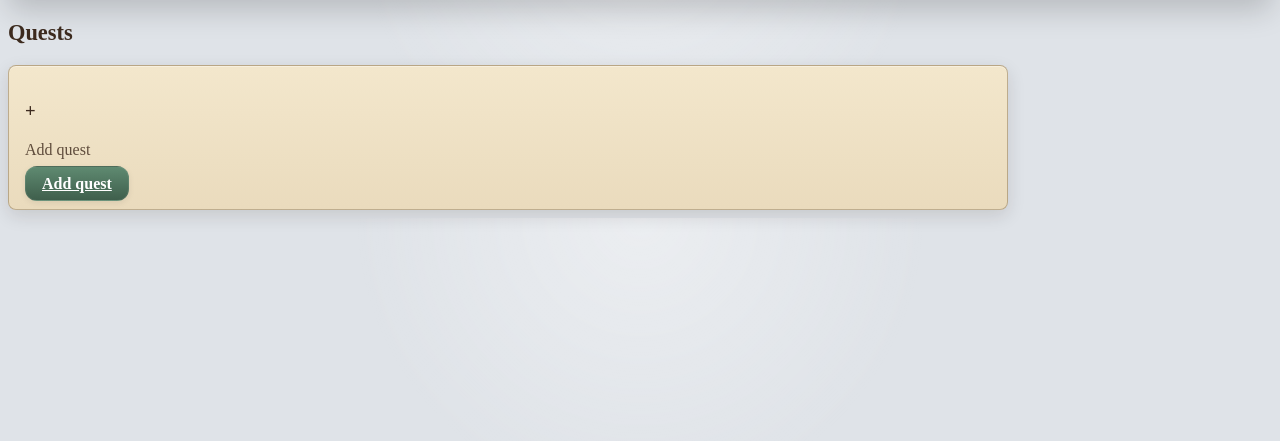
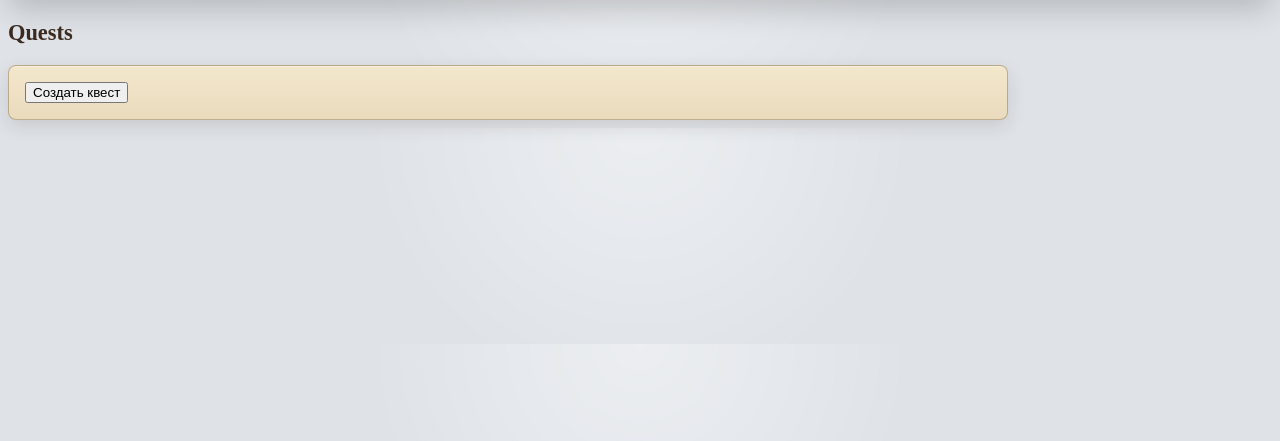
Before and after one commit to ddiedov/questy, a FastAPI app: page /quests/ in a window 1280 px wide. Shown: the part 88-529 px from the top of the page. Run offline with FastAPI, Linux system fonts and the light colour scheme; data that the repository does not hold is empty; parts of the project's set-up code (start-up, migrations or seed data) failed here and were passed over; some libraries are stand-ins or nearby versions.

Commit message:
create quest in 1 step

```diff
--- a/app/templates/quests/list.html
+++ b/app/templates/quests/list.html
@@ -13,13 +13,12 @@
         <div class="col-12 col-sm-6 col-md-4 mb-4">
             <div class="card">
                 <div class="card-body text-center">
-                    <h3>+</h3>
-                    <p class="text-muted">
-                        Add quest
-                    </p>
-                    <a href="/quests/add" class="btn btn-primary">
-                        Add quest
-                    </a>
+                    <form method="post" action="/quests">
+                        <input type="hidden" name="title" value="draft">
+                        <button type="submit">
+                            Создать квест
+                        </button>
+                    </form>
                 </div>
             </div>
         </div>
```
Also changed, not shown: app/templates/landing/landing.html (+6 -3 lines).
